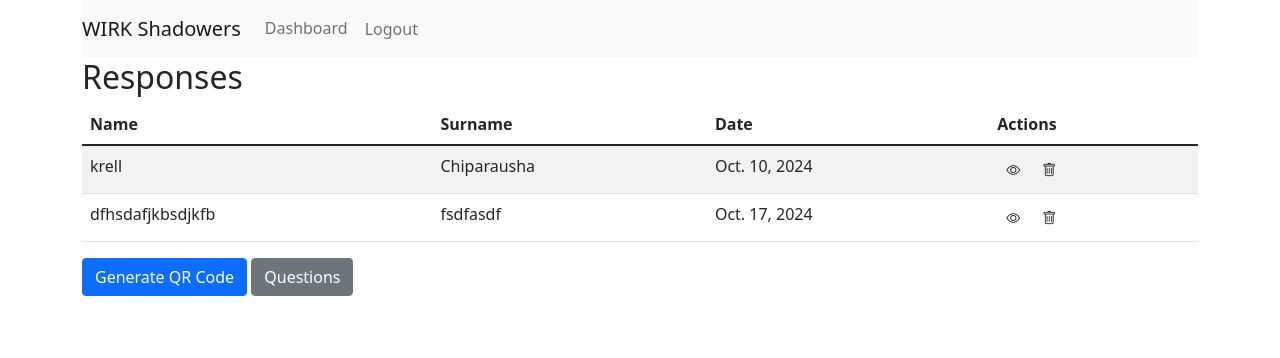
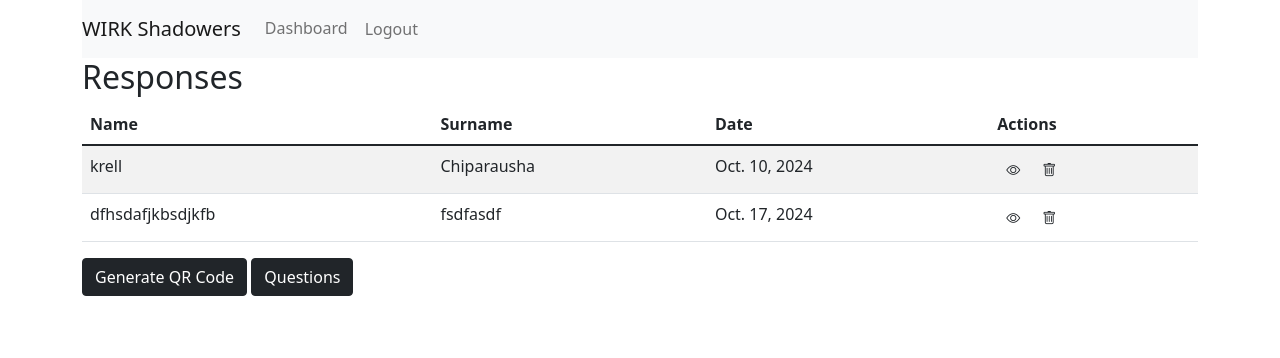
Before and after one commit to krellC137/ShadowerReview, a Django app: page /feedback/dashboard/ in a window 1280 px wide. Shown: the top 358 px of the page. Run offline with Django 5.2, Linux system fonts and the light colour scheme; a user stored in the database is signed in; data comes from the database, SQL or seed files in the repository; both versions use the stored data as it was after the commit.

Commit message:
change button colors

```diff
--- a/feedback_app/feedback/static/css/styles.css
+++ b/feedback_app/feedback/static/css/styles.css
@@ -68,7 +68,7 @@ input[type="text"]:focus, textarea:focus, select:focus {
     border-color: #23a059;
     outline: none;
 }
-
+.button5 {background-color: #555555;} /* Black */
 /* Button styling */
 .btn-block {
     background-color: #23a059;
--- a/feedback_app/feedback/templates/feedback/dashboard.html
+++ b/feedback_app/feedback/templates/feedback/dashboard.html
@@ -33,8 +33,8 @@
         </tbody>
     </table>
 
-    <button class="btn btn-primary" data-bs-toggle="modal" data-bs-target="#qrModal" onclick="fetchQRCode()">Generate QR Code</button>
-    <a href="{% url 'question_list' %}" class="btn btn-secondary">Questions</a>
+    <button class="btn btn-dark" data-bs-toggle="modal" data-bs-target="#qrModal" onclick="fetchQRCode()">Generate QR Code</button>
+    <a href="{% url 'question_list' %}" class="btn btn-dark">Questions</a>
 
     <!-- QR Code Modal -->
     <div class="modal fade" id="qrModal" tabindex="-1" aria-labelledby="qrModalLabel" aria-hidden="true">
```
Also changed, not shown: feedback_app/db.sqlite3.
